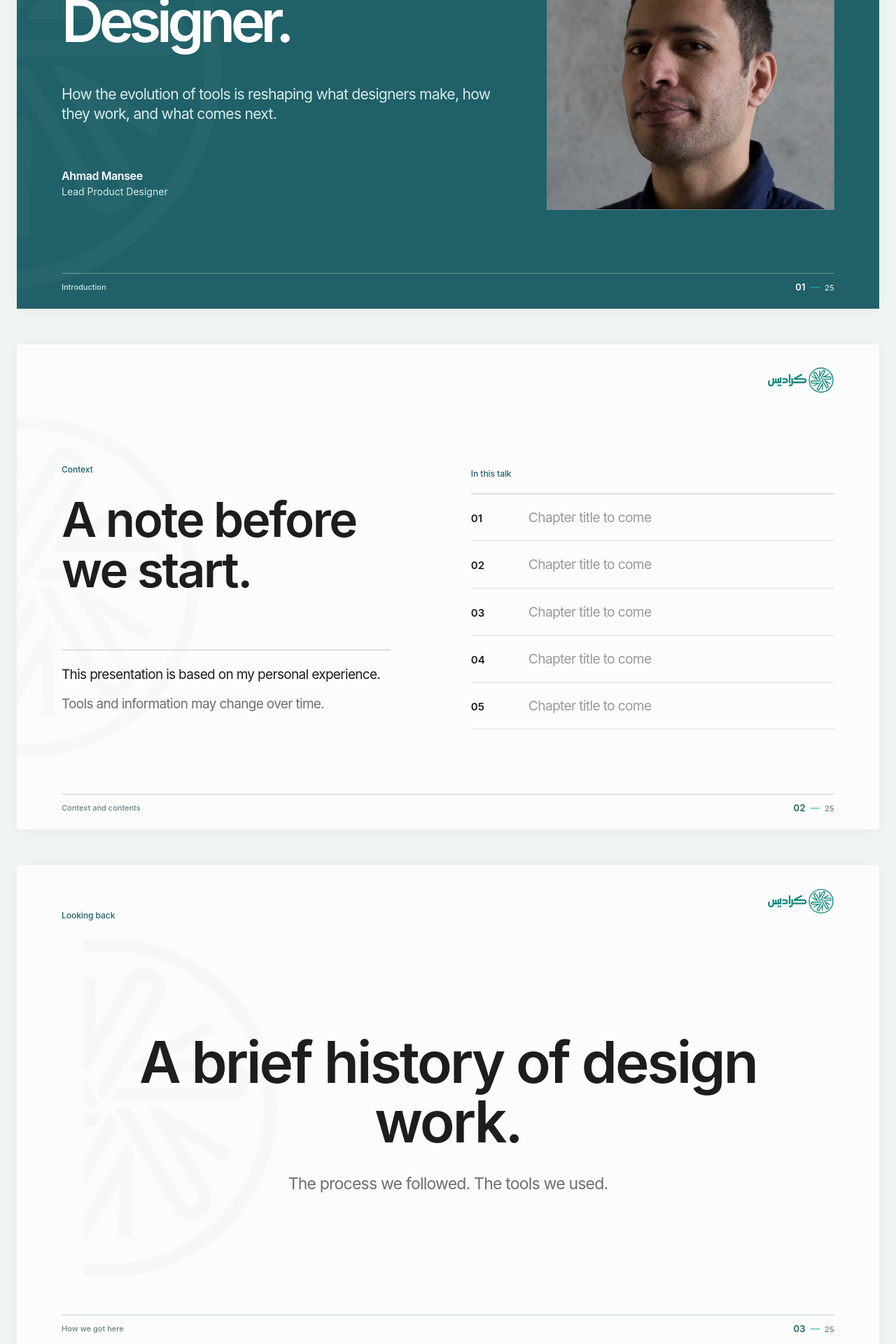
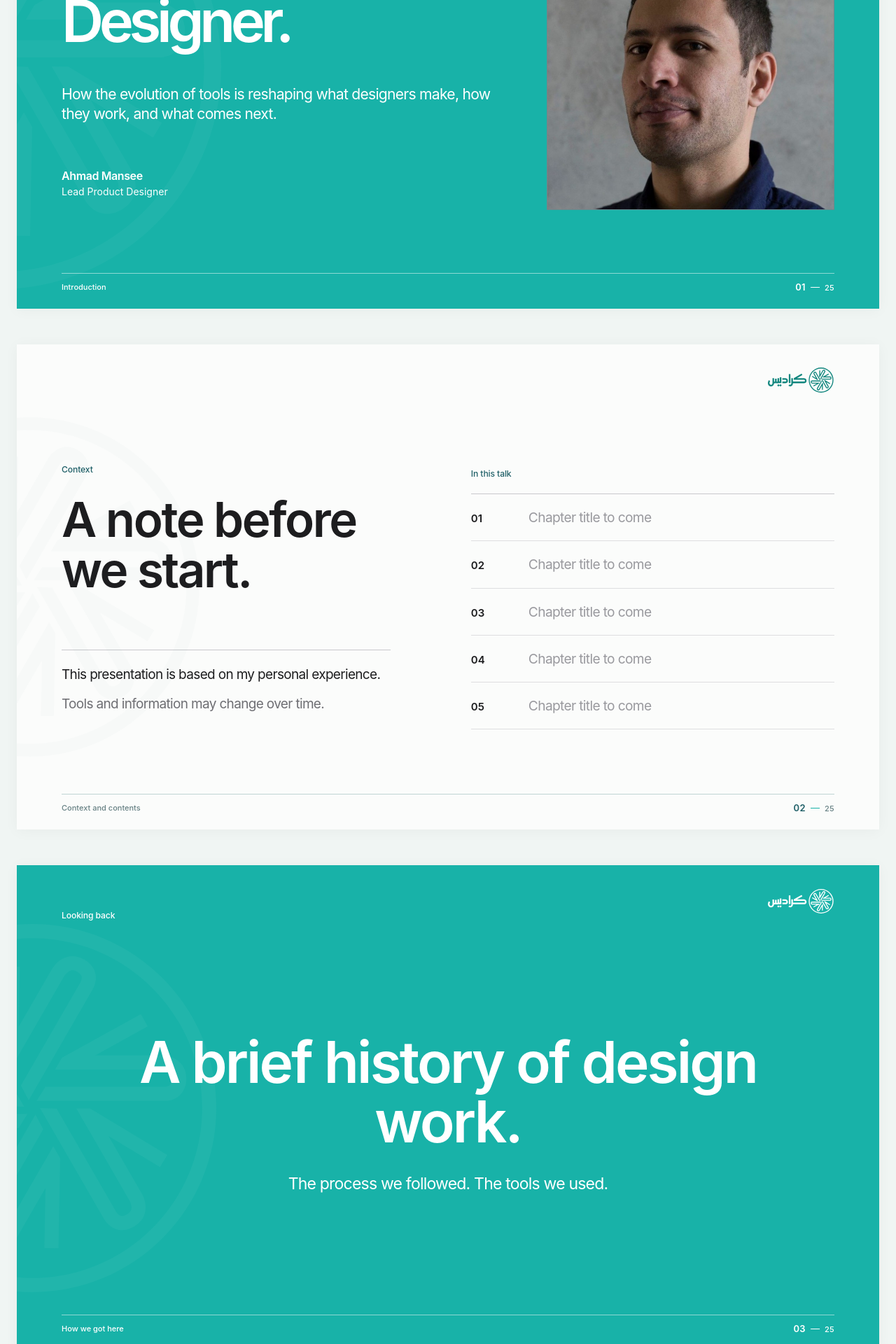
Before and after one commit to ahmadmansee/the-ai-native-designer, a React (Vite) app: page / in a window 1280 px wide. Shown: the part 320-2240 px from the top of the page at 70% size. Built offline with nearby package versions, Linux system fonts and the light colour scheme.

Commit message:
Style section openings in Cradis aqua

```diff
--- a/src/brand.css
+++ b/src/brand.css
@@ -42,41 +42,34 @@
 .speaker-notes { border-color: var(--brand-line); }
 :focus-visible { outline-color: var(--brand-aqua); }
 
-/* The cover and chapter pause borrow the deep-field treatment from the source slides. */
-.intro-slide {
-  background: var(--brand-deep);
+/* Cover and section openings use the bright Cradis break-slide treatment. */
+.intro-slide,
+.history-teaser-slide,
+.transition-slide {
+  background: var(--brand-aqua);
   color: #fff;
 }
 .intro-slide::before { width: 44%; height: 92%; top: 4%; left: -13%; background: #fff; opacity: .03; }
 .intro-slide .brand-lockup,
+.history-teaser-slide .brand-lockup,
 .transition-slide .brand-lockup { filter: brightness(0) invert(1); }
 .intro-slide .intro-deck,
-.intro-slide .intro-credit span { color: #d8ece9; }
+.intro-slide .intro-credit span,
+.history-teaser-slide .history-teaser-copy p { color: #fff; }
 .intro-slide .intro-portrait { border: 1px solid #ffffff61; background: #123f45; }
 .intro-slide .slide-chrome,
-.transition-slide .slide-chrome { border-color: #ffffff5e; color: #d3e7e4; }
+.history-teaser-slide .slide-chrome,
+.transition-slide .slide-chrome { border-color: #ffffff80; color: #fff; }
 .intro-slide .slide-index strong,
+.history-teaser-slide .slide-index strong,
 .transition-slide .slide-index strong { color: #fff; }
 .intro-slide .slide-index i,
-.transition-slide .slide-index i { background: var(--brand-aqua); }
-.history-teaser-slide::before { left: 4%; width: 30%; opacity: .018; }
-.slide#market-shift { background: var(--brand-aqua); color: #093d3b; }
-.slide#market-shift::before { background: #fff; opacity: .035; }
-.slide#market-shift .brand-lockup { filter: brightness(0); }
-.slide#market-shift .history-teaser-copy p,
-.slide#market-shift .slide-chrome { color: #195f5b; }
-.slide#market-shift .slide-chrome { border-color: #277d77; }
-.slide#market-shift .slide-index strong { color: #093d3b; }
-.slide#reality-check { background: var(--brand-deep); color: #fff; }
-.slide#reality-check::before { background: #fff; opacity: .035; }
-.slide#reality-check .brand-lockup { filter: brightness(0) invert(1); }
-.slide#reality-check .history-teaser-copy p,
-.slide#reality-check .slide-chrome { color: #d5e9e7; }
-.slide#reality-check .slide-chrome { border-color: #ffffff5e; }
-.slide#reality-check .slide-index strong { color: #fff; }
-.transition-slide { background: var(--brand-deep); color: #fff; }
+.history-teaser-slide .slide-index i,
+.transition-slide .slide-index i { background: #fff; }
+.history-teaser-slide::before { left: -8%; top: 12%; width: 38%; height: 76%; background: #fff; opacity: .035; }
+.history-teaser-slide .section-label,
+.transition-slide .section-label { color: #fff; }
 .transition-slide::before { width: 42%; height: 90%; top: 5%; left: -9%; background: #fff; opacity: .03; }
-.transition-slide .section-label { color: #cfebe7; }
 .transition-track-line { background: #a4cac7; }
 .transition-reveal { border-color: #c6e1dd; color: #fff; }
 
```
